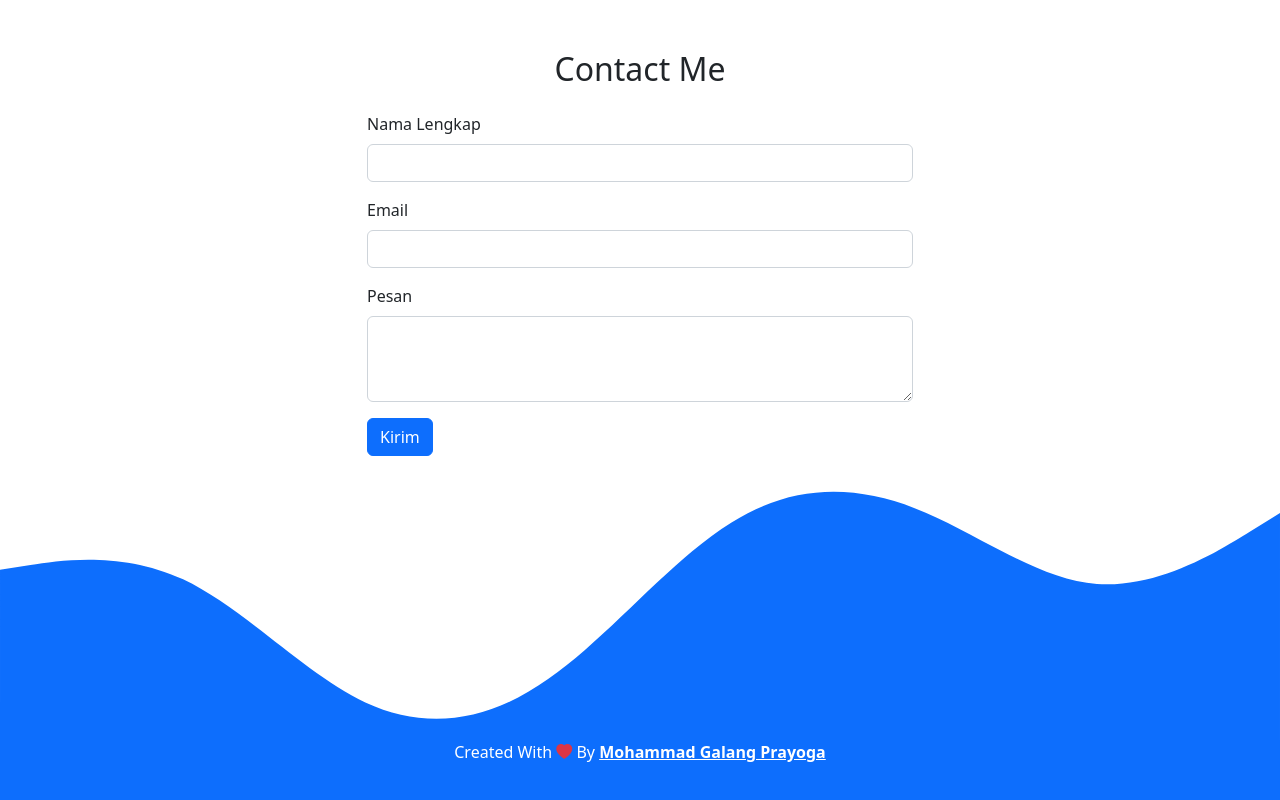
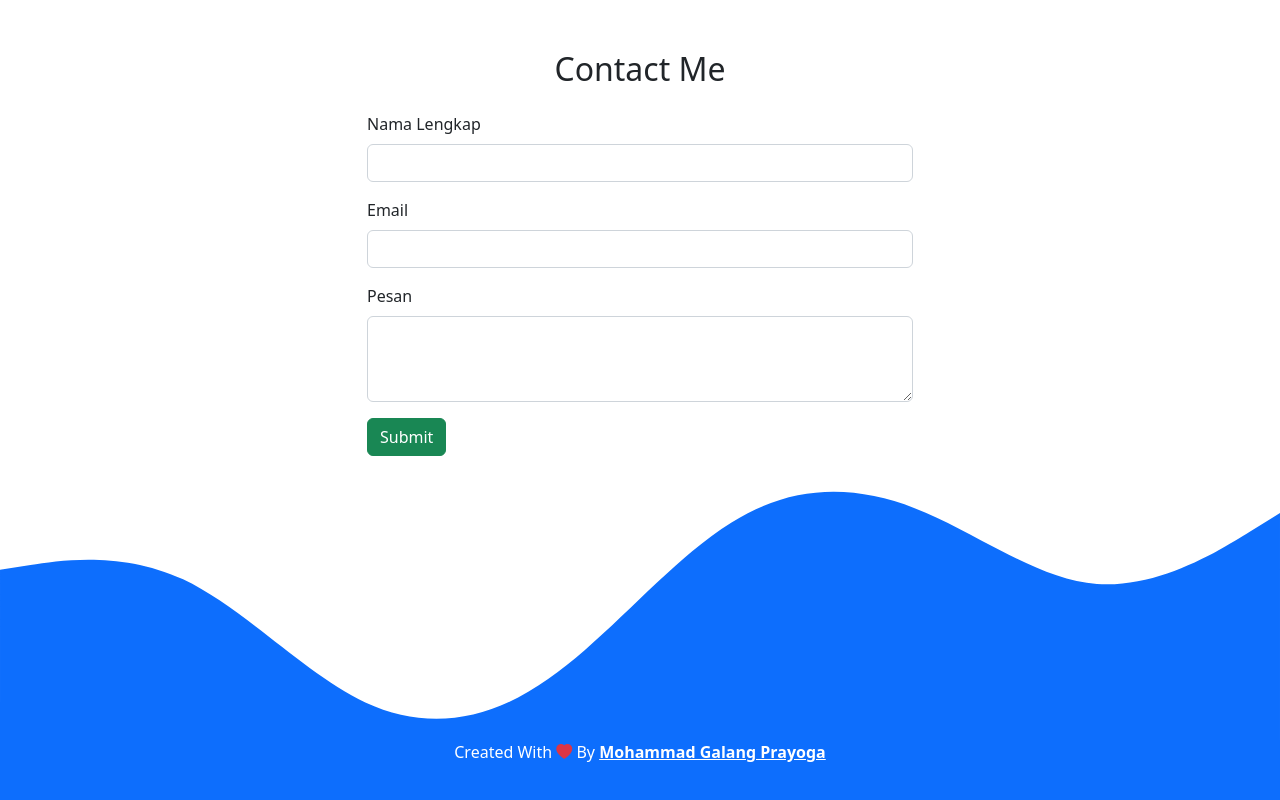
Before and after one commit to galangprayogaaa/galangprayogaaa.github.io, a plain HTML site: page index.html in a window 1280 px wide. Shown: the part 2498-3298 px from the top of the page. Drawn offline with nearby package versions, Linux system fonts and the light colour scheme.

Commit message:
mengubah warna dan nama tombol

```diff
--- a/index.html
+++ b/index.html
@@ -168,7 +168,7 @@
                 <label for="pesan" class="form-label">Pesan</label>
                 <textarea class="form-control" id="pesan" rows="3"></textarea>
               </div>
-              <button type="submit" class="btn btn-primary">Kirim</button>
+              <button type="submit" class="btn btn-success">Submit</button>
             </form>
           </div>
         </div>
```
